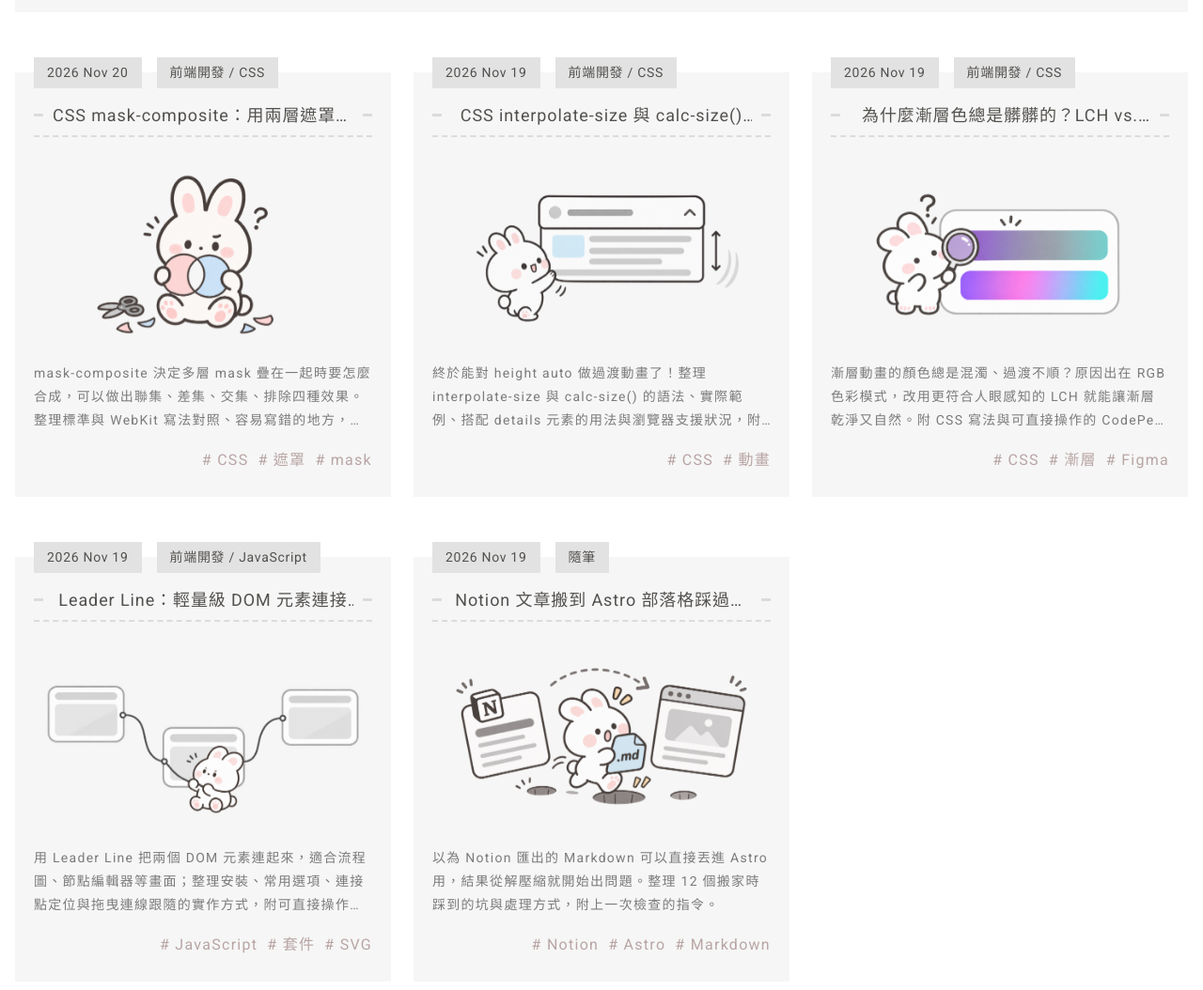
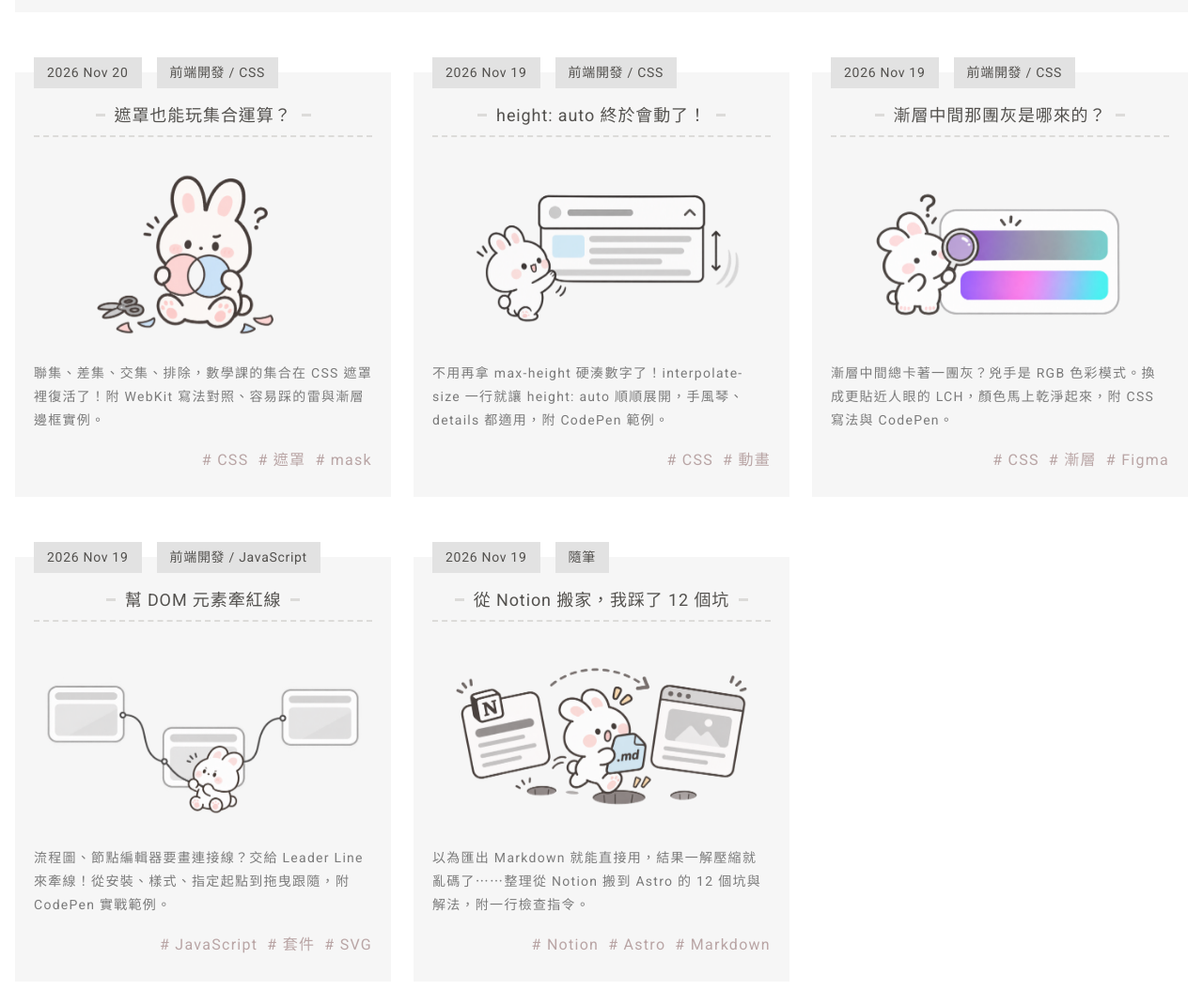
Before and after one commit to mu0524/mu0524.github.io, an Astro site: page / in a window 1280 px wide. Shown: the part 208-1262 px from the top of the page at 94% size. Built offline with nearby package versions, Linux system fonts and the light colour scheme; Astro itself is replaced by a stand-in of ours; some packages are replaced by stand-ins of ours; a web font is replaced by a local one.

Commit message:
[修改] 五篇文章的標題與摘要改為口語化寫法
- interpolate-size、mask-composite、LCH vs RGB、Leader Line、Notion 搬家文章改寫標題與 description

Co-Authored-By: Claude Opus 5.5 <noreply@anthropic.com>

```diff
--- a/src/content/posts/css-interpolate-size-calc-size/index.md
+++ b/src/content/posts/css-interpolate-size-calc-size/index.md
@@ -1,7 +1,7 @@
 ---
-title: "CSS interpolate-size 與 calc-size() 完全指南"
+title: "height: auto 終於會動了！"
 published: 2026-11-19
-description: 終於能對 height auto 做過渡動畫了！整理 interpolate-size 與 calc-size() 的語法、實際範例、搭配 details 元素的用法與瀏覽器支援狀況，附可直接操作的 CodePen 範例。
+description: "不用再拿 max-height 硬湊數字了！interpolate-size 一行就讓 height: auto 順順展開，手風琴、details 都適用，附 CodePen 範例。"
 image: ./cover.png
 tags: [CSS, 動畫]
 category: 前端開發
--- a/src/content/posts/css-mask-composite/index.md
+++ b/src/content/posts/css-mask-composite/index.md
@@ -1,7 +1,7 @@
 ---
-title: "CSS mask-composite：用兩層遮罩做出聯集、差集、交集、排除"
+title: "遮罩也能玩集合運算？"
 published: 2026-11-20
-description: mask-composite 決定多層 mask 疊在一起時要怎麼合成，可以做出聯集、差集、交集、排除四種效果。整理標準與 WebKit 寫法對照、容易寫錯的地方，附可直接操作的 CodePen 與漸層邊框實例。
+description: "聯集、差集、交集、排除，數學課的集合在 CSS 遮罩裡復活了！附 WebKit 寫法對照、容易踩的雷與漸層邊框實例。"
 image: ./cover.png
 tags: [CSS, 遮罩, mask]
 category: 前端開發
--- a/src/content/posts/lch-vs-rgb-gradient/index.md
+++ b/src/content/posts/lch-vs-rgb-gradient/index.md
@@ -1,7 +1,7 @@
 ---
-title: "為什麼漸層色總是髒髒的？LCH vs. RGB"
+title: "漸層中間那團灰是哪來的？"
 published: 2026-11-19
-description: 漸層動畫的顏色總是混濁、過渡不順？原因出在 RGB 色彩模式，改用更符合人眼感知的 LCH 就能讓漸層乾淨又自然。附 CSS 寫法與可直接操作的 CodePen 範例。
+description: "漸層中間總卡著一團灰？兇手是 RGB 色彩模式。換成更貼近人眼的 LCH，顏色馬上乾淨起來，附 CSS 寫法與 CodePen。"
 image: ./cover.png
 tags: [CSS, 漸層, Figma]
 category: 前端開發
--- a/src/content/posts/leader-line/index.md
+++ b/src/content/posts/leader-line/index.md
@@ -1,7 +1,7 @@
 ---
-title: "Leader Line：輕量級 DOM 元素連接線套件"
+title: "幫 DOM 元素牽紅線"
 published: 2026-11-19
-description: 用 Leader Line 把兩個 DOM 元素連起來，適合流程圖、節點編輯器等畫面；整理安裝、常用選項、連接點定位與拖曳連線跟隨的實作方式，附可直接操作的 CodePen 範例。
+description: "流程圖、節點編輯器要畫連接線？交給 Leader Line 來牽線！從安裝、樣式、指定起點到拖曳跟隨，附 CodePen 實戰範例。"
 image: ./cover.png
 tags: [JavaScript, 套件, SVG]
 category: 前端開發
--- a/src/content/posts/notion-to-astro-pitfalls/index.md
+++ b/src/content/posts/notion-to-astro-pitfalls/index.md
@@ -1,7 +1,7 @@
 ---
-title: "Notion 文章搬到 Astro 部落格踩過的坑"
+title: "從 Notion 搬家，我踩了 12 個坑"
 published: 2026-11-19
-description: 以為 Notion 匯出的 Markdown 可以直接丟進 Astro 用，結果從解壓縮就開始出問題。整理 12 個搬家時踩到的坑與處理方式，附上一次檢查的指令。
+description: "以為匯出 Markdown 就能直接用，結果一解壓縮就亂碼了⋯⋯整理從 Notion 搬到 Astro 的 12 個坑與解法，附一行檢查指令。"
 image: ./cover.png
 tags: [Notion, Astro, Markdown]
 category: 隨筆
```
